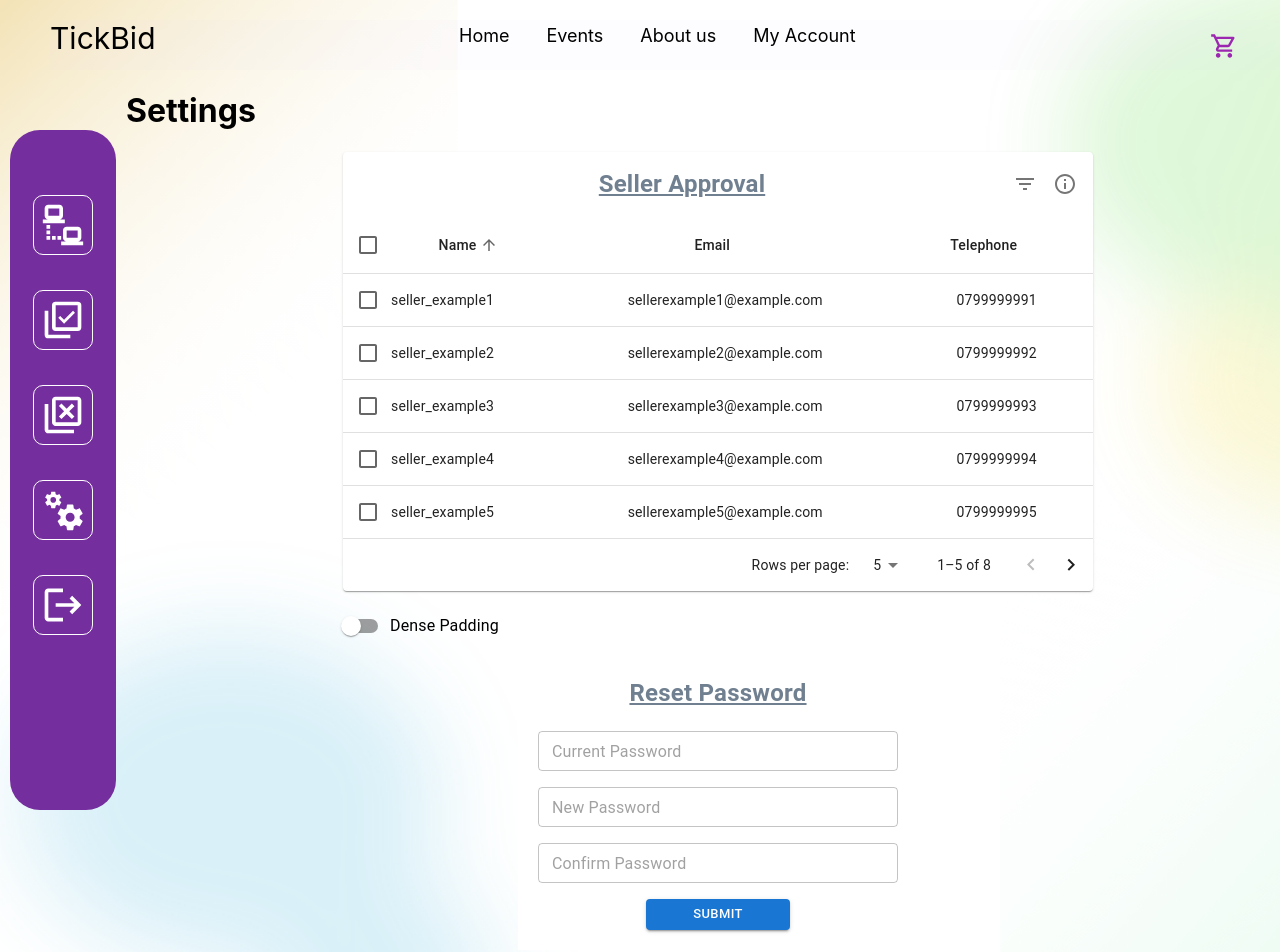
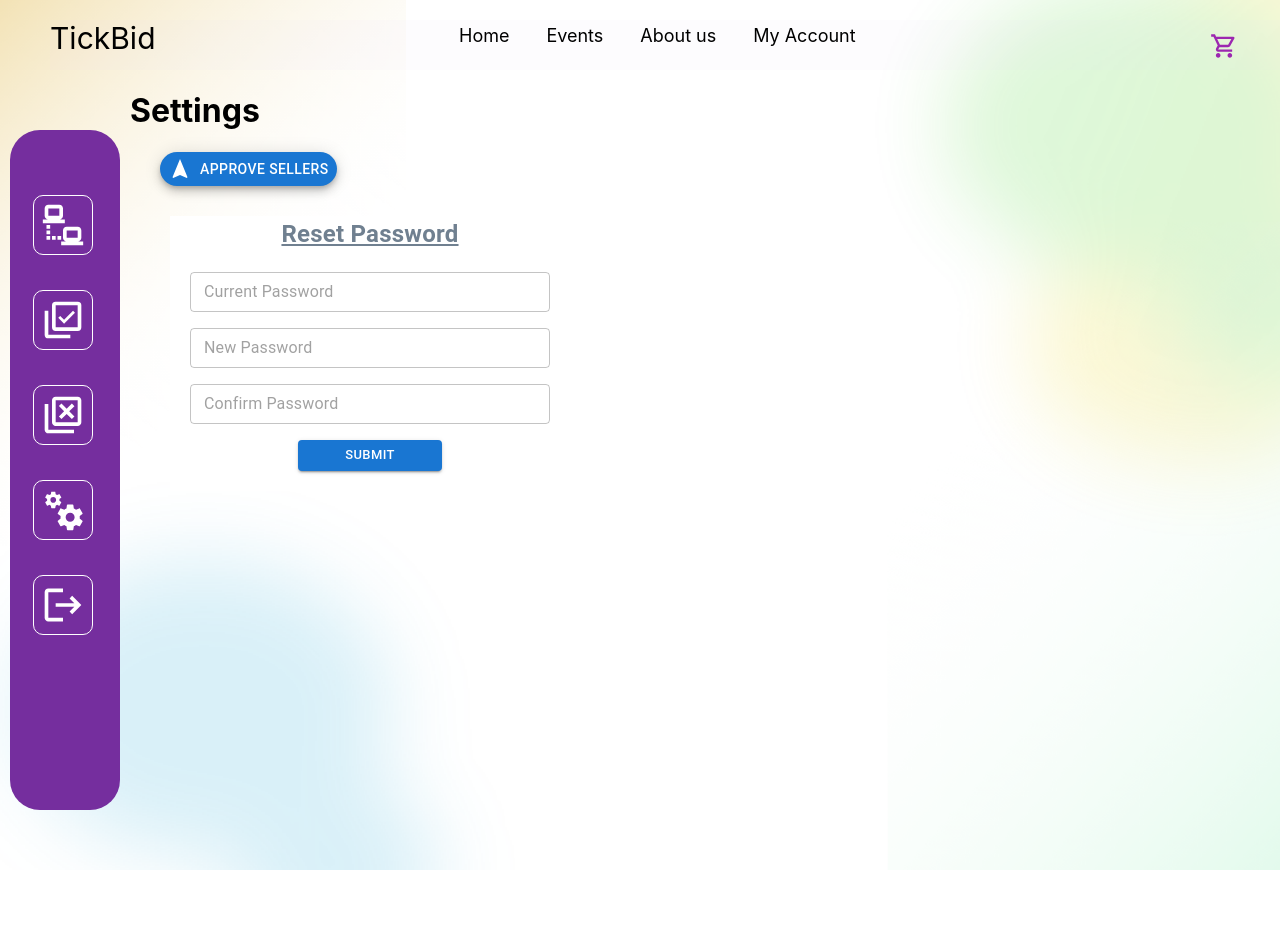
Before and after one commit to samitha093/Software-project, a Next.js app in the folder client/: page /manager/settings in a window 1280 px wide. Shown: the top 952 px of the page. After the commit the page ends 870 px from the top, so only its background shows below. Built offline with nearby package versions, Linux system fonts and the light colour scheme.

Commit message:
Changes Made According to the Discussion V1.0
Settings window has changed. I don't know whether this is good or not.

```diff
--- a/client/components/manager/Managerpwdreset.tsx
+++ b/client/components/manager/Managerpwdreset.tsx
@@ -1,7 +1,6 @@
 import React from 'react';
 import { useRouter } from 'next/router'
 import { Typography, Button, TextField, Link, Box, Grid, Stack } from '@mui/material';
-
 
 interface ManagerpwdresetProps {
 
--- /dev/null
+++ b/client/components/manager/Sellerapproval.tsx
@@ -0,0 +1,50 @@
+import * as React from 'react';
+import Dialog from '@mui/material/Dialog';
+//import DialogActions from '@mui/material/DialogActions';
+import DialogContent from '@mui/material/DialogContent';
+import DialogContentText from '@mui/material/DialogContentText';
+import DialogTitle from '@mui/material/DialogTitle';
+import useMediaQuery from '@mui/material/useMediaQuery';
+import { useTheme } from '@mui/material/styles';
+import Fab from '@mui/material/Fab';
+import NavigationIcon from '@mui/icons-material/Navigation';
+
+import Sellerapprovaltable from '../../components/manager/Sellerapprovaltable'
+
+
+export default function SellerApproval() {
+  const [open, setOpen] = React.useState(false);
+  const theme = useTheme();
+  const fullScreen = useMediaQuery(theme.breakpoints.down('md'));
+
+  const handleClickOpen = () => {
+    setOpen(true);
+  };
+
+  const handleClose = () => {
+    setOpen(false);
+  };
+
+  return (
+    <div>
+      <Fab variant="extended" onClick={handleClickOpen} size="small" color="primary" aria-label="add">
+        <NavigationIcon sx={{ mr: 1 }} />
+        Approve Sellers
+      </Fab>
+
+      <Dialog
+        fullScreen={fullScreen}
+        open={open}
+        onClose={handleClose}
+        aria-labelledby="responsive-dialog-title"
+      >
+        <DialogTitle id="responsive-dialog-title" className="manager-c-ticketsinfo-top-head-right">
+          {"Approve Sellers"}
+        </DialogTitle>
+        <DialogContent>
+          <Sellerapprovaltable/>
+        </DialogContent>
+      </Dialog>
+    </div>
+  );
+}
--- a/client/components/manager/Sellerapprovaltable.tsx
+++ b/client/components/manager/Sellerapprovaltable.tsx
@@ -138,7 +138,7 @@ function EnhancedTableHead(props: EnhancedTableProps) {
         };
 
     return (
-        <TableHead>
+        <TableHead className="manager-c-sellerapprovaltable">
             <TableRow>
                 <TableCell padding="checkbox">
                     <Checkbox
--- a/client/components/manager/Styles.css
+++ b/client/components/manager/Styles.css
@@ -265,3 +265,9 @@
     resize: both;
     justify-content: center !important;
 }
+
+/*seller approval*/
+.manager-c-sellerapprovaltable
+{
+    width: 100%;
+}
--- a/client/pages/manager/settings.tsx
+++ b/client/pages/manager/settings.tsx
@@ -3,7 +3,7 @@ import type { NextPage } from 'next'
 import Sidebar from '../../components/manager/Sidebar'
 import Grid from '@mui/material/Grid';
 import Managerpwdreset from '../../components/manager/Managerpwdreset'
-import Sellerapprovaltable from '../../components/manager/Sellerapprovaltable'
+import Sellerapproval from '../../components/manager/Sellerapproval'
 import Navbar from '../../components/Navbar'
 const settings: NextPage = () => {
     return (
@@ -15,13 +15,8 @@ const settings: NextPage = () => {
                     <h1>Settings</h1>
                     <div className="manager-index-container">
                         <Grid container lg={12} className="manager-settings-container-center" justifyContent="center">
-                            <div>
-                                <Sellerapprovaltable />
-                            </div>
-                        </Grid>
-
-                        <Grid container lg={12} className="manager-settings-container-center" justifyContent="center">
-                            <div>
+                            <div className="manager-settings-container-center">
+                                <Sellerapproval />
                                 <Managerpwdreset />
                             </div >
                         </Grid>
```
